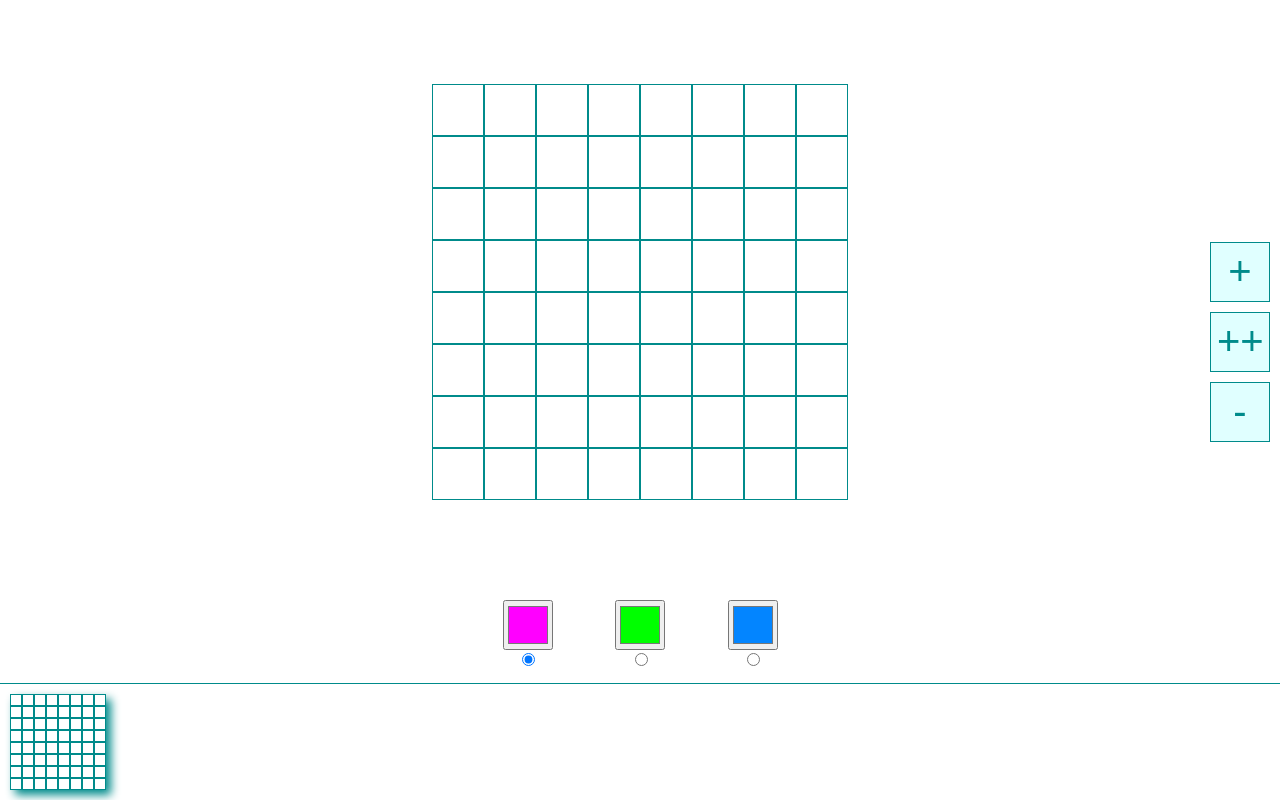
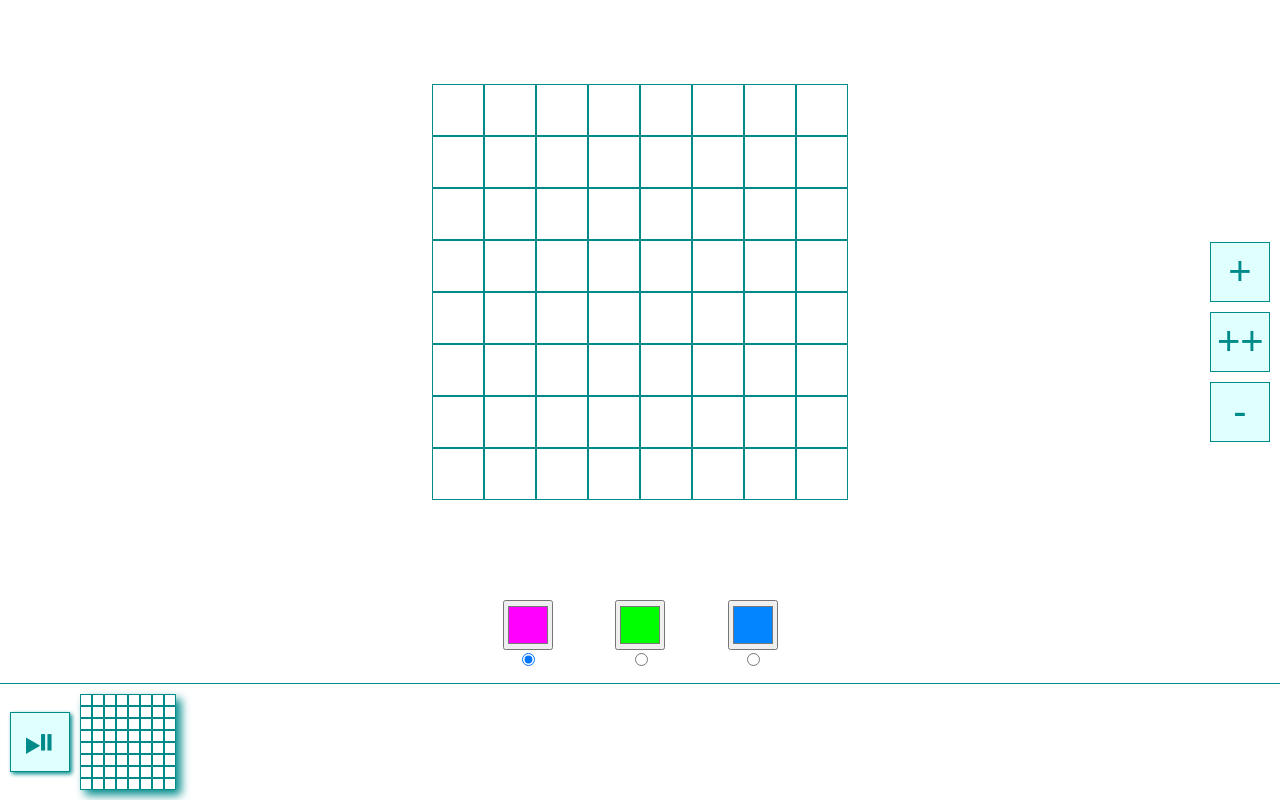
Before and after one commit to chris-schmitz/matrix-animator-client-2, a React (Create React App) app: page / in a window 1280 px wide. Built offline with nearby package versions, Linux system fonts and the light colour scheme.

Commit message:
Adds animation preview

```diff
--- a/src/App.css
+++ b/src/App.css
@@ -112,3 +112,22 @@ html, body {
     color: darkcyan;
     margin: 5px 0 5px 0;
 }
+
+.play-pause-button {
+    height: 60px;
+    width: 60px;
+    font-size: 40px;
+    text-align: center;
+    background: lightcyan;
+    border: 1px solid darkcyan;
+    color: darkcyan;
+    margin: 5px 0 5px 0;
+}
+
+.play-pause-button.paused {
+    filter: drop-shadow(2px 2px 2px darkcyan);
+}
+
+.play-pause-button.playing {
+    border: 2px solid magenta;
+}
--- a/src/components/Timeline.js
+++ b/src/components/Timeline.js
@@ -1,9 +1,22 @@
 import Grid from "./Grid";
 
-export default function Timeline({frames, handleTimelineGridSelection, activeFrameIndex}) {
+export default function Timeline({
+                                     frames,
+                                     handleTimelineGridSelection,
+                                     activeFrameIndex,
+                                     playPreview,
+                                     handleSetPlayPreview
+                                 }) {
 
     return (
         <div className="timeline" data-testid="timeline">
+            <button
+                data-testid="animation-preview-play-pause-button"
+                className={playPreview ? "play-pause-button playing" : "play-pause-button paused"}
+                onClick={() => handleSetPlayPreview(!playPreview)}
+            >
+                ⏯
+            </button>
             {renderFrames(frames, handleTimelineGridSelection, activeFrameIndex)}
         </div>
     )
@@ -13,7 +26,7 @@ function renderFrames(frames, handleTimelineGridSelection, activeFrameIndex) {
     return frames.map((frame, index) => {
         return <div
             key={frame.id}
-            className={activeFrameIndex === index? "active-frame":""}
+            className={activeFrameIndex === index ? "active-frame" : ""}
             onClick={() => handleTimelineGridSelection(index)}
         >
             <Grid
@@ -22,6 +35,8 @@ function renderFrames(frames, handleTimelineGridSelection, activeFrameIndex) {
                 gridColors={frame.gridColors}
                 handlePixelClick={() => {
                 }}
+                handleSetPaintPixels={() => {
+                }}
                 tinyGrid={true}
             />
         </div>
--- a/src/layouts/Animator.js
+++ b/src/layouts/Animator.js
@@ -13,6 +13,7 @@ export default function Animator() {
 
     const [frames, setFrames] = useState([makeNewFrame(0)])
     const [activeFrameIndex, setActiveFrameIndex] = useState(0)
+    const [playPreview, setPlayPreview] = useState(false)
 
     function makeNewFrame() {
         return new AnimationFrame(serialNumbers.getSerialNumber(), 8, 8, Array(8 * 8).fill("#FFFFFF"))
@@ -68,6 +69,25 @@ export default function Animator() {
     }
 
 
+    function playAnimation(shouldPlay) {
+        setPlayPreview(shouldPlay)
+        if (shouldPlay) {
+            let nextFrame = activeFrameIndex
+            window.interval = setInterval(() => {
+                if (nextFrame >= frames.length - 1) {
+                    nextFrame = 0
+                } else {
+                    nextFrame = nextFrame + 1
+                }
+                console.log(nextFrame)
+                setActiveFrameIndex(nextFrame)
+            }, 300)
+        } else {
+            clearInterval(window.interval)
+        }
+    }
+
+
     return (
         <div data-testid="animator-layout" className="animator-layout">
             <WorkArea
@@ -80,6 +100,8 @@ export default function Animator() {
             <Timeline
                 frames={frames}
                 handleTimelineGridSelection={handleTimelineGridSelection}
+                playPreview={playPreview}
+                handleSetPlayPreview={playAnimation}
             />
         </div>
     );
```
Also changed, not shown: 2 other files (tests, documents, lock files or other folders).
